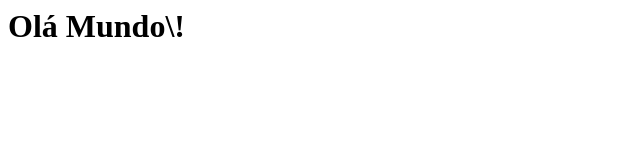
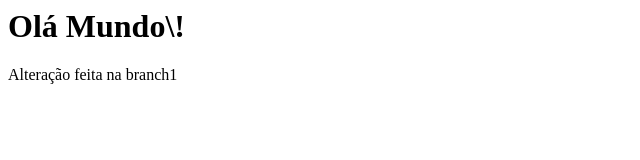
Before and after one commit to josecdrocha/conflito-git, a plain HTML site: page index.html in a window 1280 px wide. Shown: the whole page, without its empty margins (0-640 px from the left). Drawn offline with Linux system fonts and the light colour scheme.

Commit message:
add alteração na branch1

```diff
--- a/index.html
+++ b/index.html
@@ -1 +1,2 @@
 <html><body><h1>Olá Mundo\!</h1></body></html>
+<p>Alteração feita na branch1</p>
```
